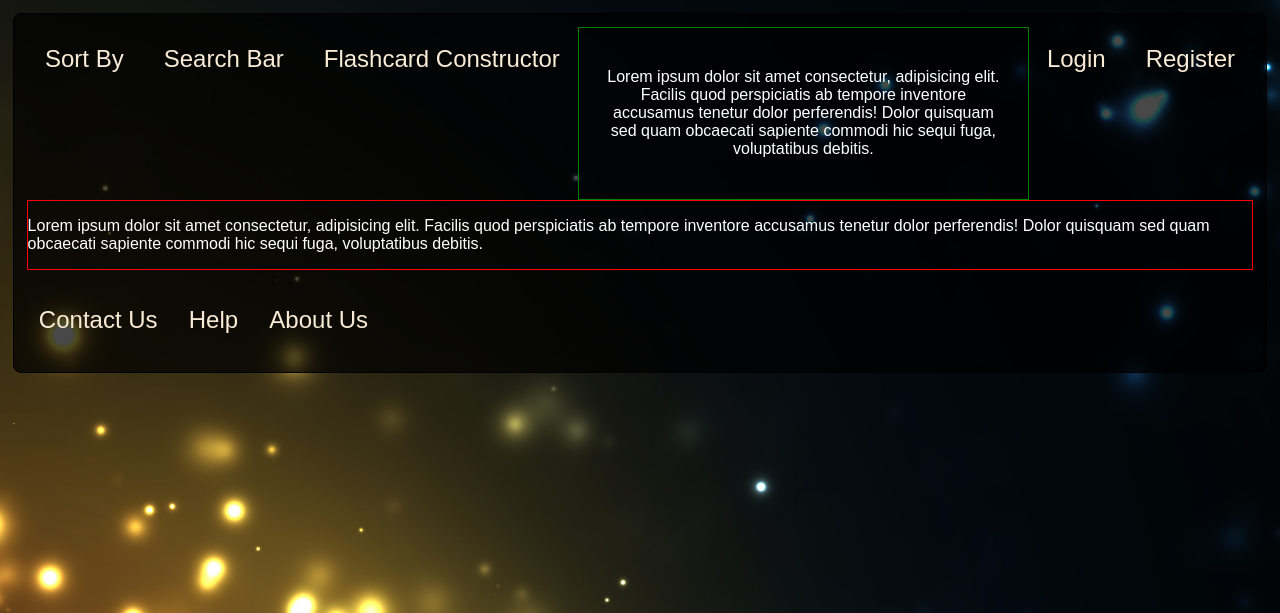
After one commit to Alex-Verh/flashcards, a Flask app: template app/templates/main/home.html in a window 1280 px wide. The commit adds this page. Shown: the top 613 px of the page. Run offline with Flask 3, Linux system fonts and the light colour scheme; the template is opened without the code that fills it, so the values that code supplies are empty.

Commit message:
Added initial home page with no css and body

```diff
--- a/app/main/routes.py
+++ b/app/main/routes.py
@@ -11,6 +11,9 @@ def index():
 def about():
     return render_template('main/about.html')
 
+@bp.route('/home')
+def home():
+    return render_template('main/home.html')
 
 @bp.route('/help')
 def help():
--- a/app/static/css/style.css
+++ b/app/static/css/style.css
@@ -40,12 +40,20 @@ a {
 
 }
 
-
-#header {
+#header .rechts {
     padding : 1%;
     margin : 0.5%;
-    text-align: right;
     font-size: 3vh;
+    display: inline;
+    float: left;
+}
+
+#header .links {
+    display: inline-block;
+    padding : 1%;
+    margin : 0.5%;
+    font-size: 3vh;
+    float: right;
 }
 
 #main {
@@ -53,6 +61,11 @@ a {
     padding : 2%;
     height: 80%;
     overflow: hidden;
+    border : green 1px solid;
+}
+
+#aside {
+    border : red 1px solid;
 }
 
 #footer {
--- a/app/templates/index.html
+++ b/app/templates/index.html
@@ -26,9 +26,9 @@
             </p>
         </div>
 
-        <form action="">
+        <a href="{{url_for('main.home')}}">
             <button class="guest" role="button">Enter as a guest</button>
-        </form>
+        </a>
     </div>
 
     <div id="footer"> <!-- !TODO will be imported using python instead of writting it-->
--- /dev/null
+++ b/app/templates/main/home.html
@@ -0,0 +1,41 @@
+{% extends 'base.html' %}
+
+{% block title %}Home - {% endblock %}
+
+{% block container -%}
+
+    <div id="header"> <!-- !TODO will be imported using python instead of writting it-->
+
+        <div class="rechts">
+            <a class = "logicButtons" href = "#"> Sort By </a>
+            &nbsp;&nbsp;&nbsp;&nbsp;
+            <a class = "logicButtons" href = "#"> Search Bar </a>
+            &nbsp;&nbsp;&nbsp;&nbsp;
+            <a class = "logicButtons" href = "#"> Flashcard Constructor </a>
+        </div>
+
+        <div class="links">
+            <a class = "navButtons" href = "{{url_for('auth.login')}}"> Login </a>
+            &nbsp;&nbsp;&nbsp;&nbsp;
+            <a class = "navButtons" href = "{{url_for('auth.register')}}"> Register </a>
+        </div>
+    </div>
+
+    <div id = "main">
+        <p> Lorem ipsum dolor sit amet consectetur, adipisicing elit. Facilis quod perspiciatis ab tempore inventore accusamus tenetur dolor perferendis! Dolor quisquam sed quam obcaecati sapiente commodi hic sequi fuga, voluptatibus debitis.
+        </p>
+
+    </div>
+
+    <div id = "aside">
+        <p> Lorem ipsum dolor sit amet consectetur, adipisicing elit. Facilis quod perspiciatis ab tempore inventore accusamus tenetur dolor perferendis! Dolor quisquam sed quam obcaecati sapiente commodi hic sequi fuga, voluptatibus debitis.
+        </p>
+    </div>
+
+    <div id="footer"> <!-- !TODO will be imported using python instead of writting it-->
+        <a class = "footerButtons" href = "{{url_for('main.contact')}}"> Contact Us </a>
+        <a class = "footerButtons" href = "{{url_for('main.help')}}"> Help </a>
+        <a class = "footerButtons" href = "{{url_for('main.about')}}"> About Us </a>
+    </div>
+
+{% endblock -%}
```
